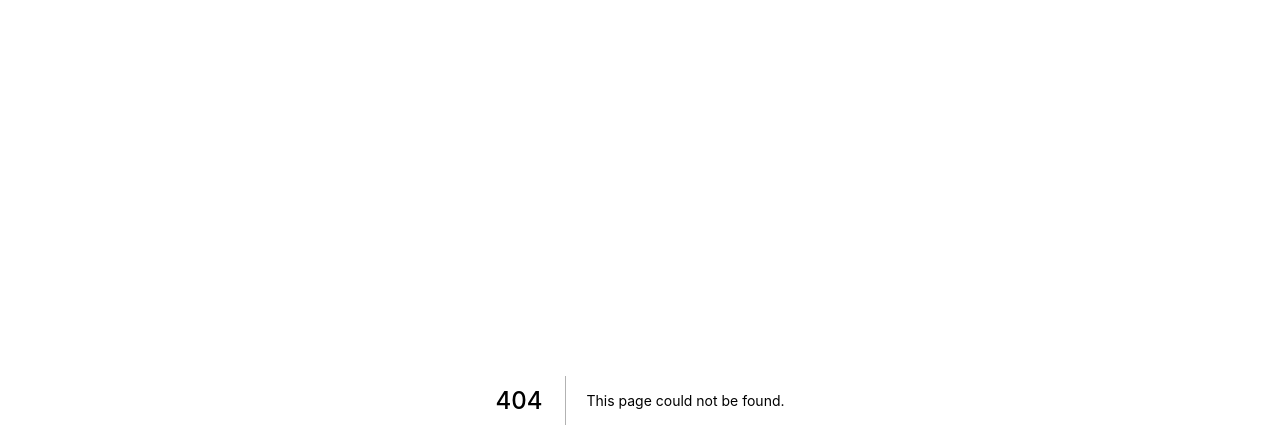
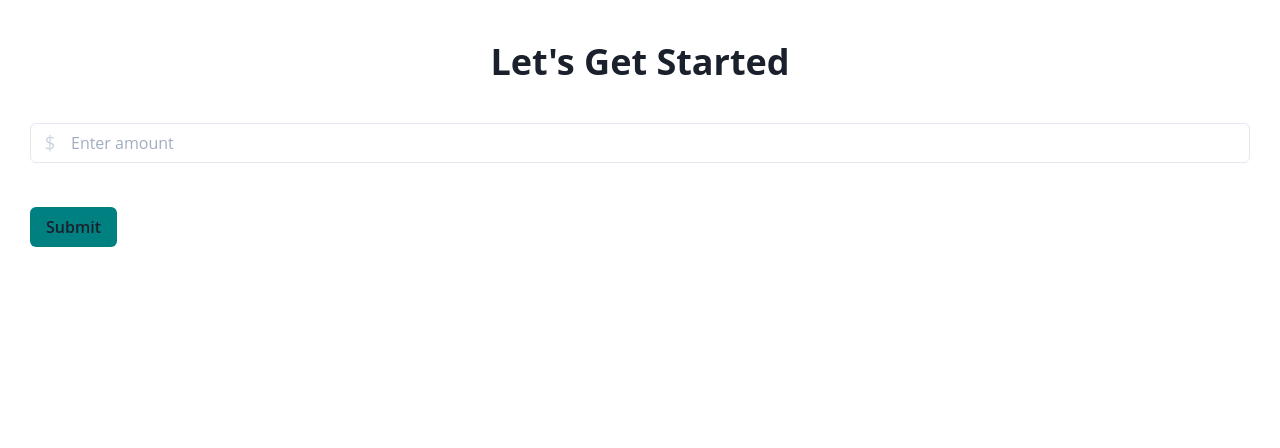
Before and after one commit to tinuh/ap-gov-taxes, a Next.js app: page /survey in a window 1280 px wide. Before the commit this address had no page. Shown: the top 448 px of the page. Built offline with nearby package versions, Linux system fonts and the light colour scheme.

Commit message:
start form

```diff
--- a/package.json
+++ b/package.json
@@ -15,7 +15,8 @@
     "framer-motion": "^6.3.3",
     "next": "12.1.6",
     "react": "18.1.0",
-    "react-dom": "18.1.0"
+    "react-dom": "18.1.0",
+    "react-hook-form": "^7.31.1"
   },
   "devDependencies": {
     "eslint": "8.15.0",
--- a/pages/index.js
+++ b/pages/index.js
@@ -7,6 +7,7 @@ export default function Home() {
   return (
     <div className={styles.container}>
       <Heading textAlign={"center"} mt = {10}>Taxes Baby</Heading>
+
     </div>
   )
 }
--- /dev/null
+++ b/pages/survey.js
@@ -0,0 +1,32 @@
+import { Heading, InputGroup, InputLeftElement, Input, Button, Box} from '@chakra-ui/react'
+import React, {useState} from 'react';
+import { useForm } from 'react-hook-form';
+
+export default function Survey() {
+	const { register, handleSubmit, watch, formState: { errors } } = useForm();
+  const onSubmit = data => console.log(data);
+
+	return (
+		<div>
+			<Box ml = {30} mr = {30}>
+				<form onSubmit={handleSubmit(onSubmit)}>
+					<Heading textAlign={"center"} mt={10}>Let's Get Started</Heading>
+
+					<InputGroup mt = {10}>
+						<InputLeftElement
+							pointerEvents='none'
+							color='gray.300'
+							fontSize='1.2em'
+							children='$'
+						/>
+						<Input placeholder='Enter amount' {...register("income", {required: true, pattern: [0-9]})} />
+					</InputGroup>
+					{errors.income && <span>This field is required</span>}
+					<br/>
+					<Button mt = {5} bgColor = "teal" type = "submit">Submit</Button>
+				</form>
+			</Box>
+			{watch("income")}
+		</div>
+	)
+}
```
Also changed, not shown: 1 other file (tests, documents, lock files or other folders).
